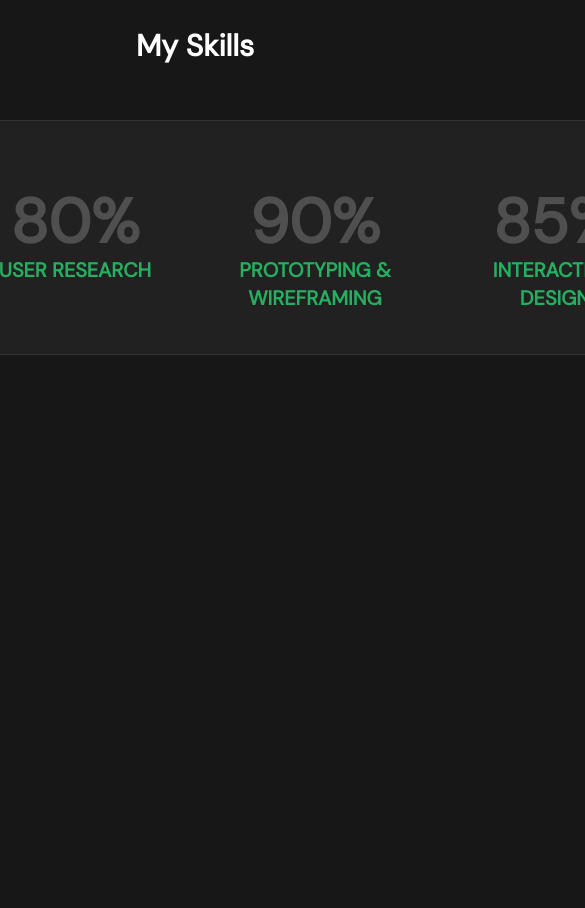
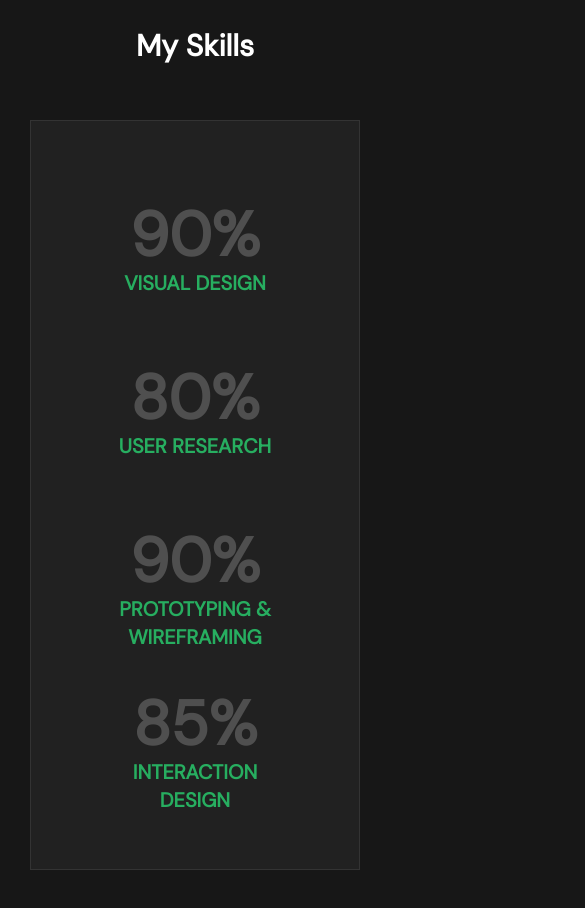
Before and after one commit to VirtuousTechies/musa-daniel, a React (Vite) app in the folder musa-daniel/: page / in a window 390 px wide. Shown: the part 4620-5528 px from the top of the page, 585 px wide, since content can reach past the window. Before the commit the page ends 5015 px from the top, so only its background shows below. Built offline with nearby package versions, Linux system fonts and the light colour scheme.

Commit message:
Made MySkills component responsive at all breakpoints

```diff
--- a/musa-daniel/src/Components/MySkills.jsx
+++ b/musa-daniel/src/Components/MySkills.jsx
@@ -5,9 +5,11 @@ export default function MySkills() {
   return (
     <section className='flex flex-col space-y-14 justify-center items-center'>
         <h2 className='font-bold text-3xl'>My Skills</h2>
-        <section className='flex flex-row space-x-10 justify-center items-center
-        border-[1px] border-solid border-[#333333] bg-[#212121] w-[1168px] h-[235px]'>
-            {skills.map((item) => <div key={item.title} className='font-bold'>
+        <section className='grid gap-16 md:gap-10 lg:gap-56 grid-cols-1 md:grid-cols-2
+        xl:gap-0 xl:flex xl:flex-row xl:space-x-10 justify-center items-center
+        border-[1px] border-solid border-[#333333] bg-[#212121] px-16 py-20 md:px-[8rem]
+        md:py-28 xl:w-[1168px] xl:h-[235px]'>
+            {skills.map((item) => <div key={item.title} className='flex flex-col font-bold'>
                 <p className='text-[#4F4F4F] text-[62px] text-center
                 leading-[68px]'>{item.percent}</p>
                 <p className='text-xl text-[#27AE60] w-[200px] h-[31px]
```
